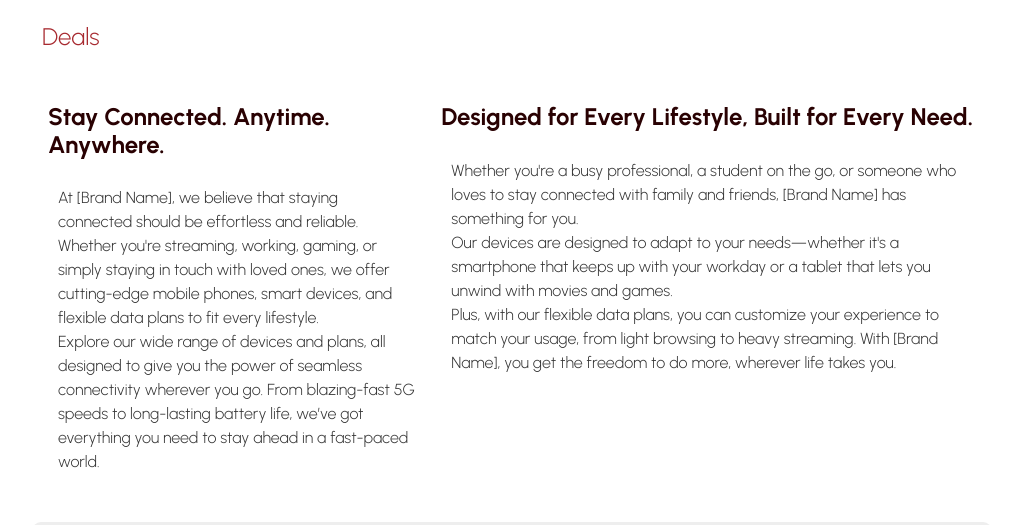
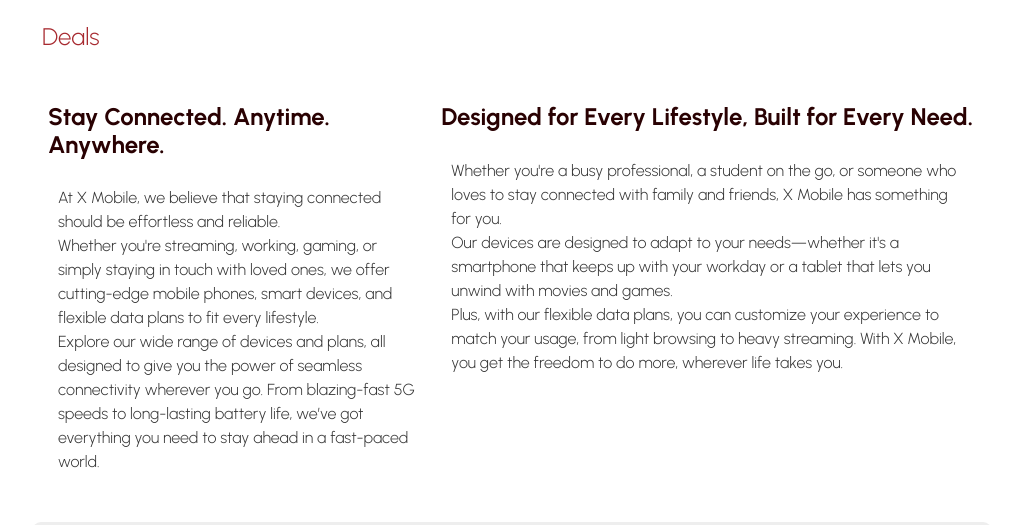
Before and after one commit to rubyyyyyg/mobile, a plain HTML site: page index.html in a window 1280 px wide. Shown: the part 80-605 px from the top of the page, without its empty margins (128-1151 px from the left). Drawn offline with Linux system fonts and the light colour scheme.

Commit message:
changes in index p

```diff
--- a/index.html
+++ b/index.html
@@ -47,11 +47,11 @@
         <div class="row">
             <div class="column small-12 medium-6 large-5">
                 <h2>Stay Connected. Anytime. Anywhere.</h2>
-                <p>At [Brand Name], we believe that staying connected should be effortless and reliable. <br> Whether you're streaming, working, gaming, or simply staying in touch with loved ones, we offer cutting-edge mobile phones, smart devices, and flexible data plans to fit every lifestyle. <br> Explore our wide range of devices and plans, all designed to give you the power of seamless connectivity wherever you go. From blazing-fast 5G speeds to long-lasting battery life, we’ve got everything you need to stay ahead in a fast-paced world.</p>
+                <p>At X Mobile, we believe that staying connected should be effortless and reliable. <br> Whether you're streaming, working, gaming, or simply staying in touch with loved ones, we offer cutting-edge mobile phones, smart devices, and flexible data plans to fit every lifestyle. <br> Explore our wide range of devices and plans, all designed to give you the power of seamless connectivity wherever you go. From blazing-fast 5G speeds to long-lasting battery life, we’ve got everything you need to stay ahead in a fast-paced world.</p>
             </div><!--end column-->
             <div class="column small-12 medium-6 large-7">
                 <h2>Designed for Every Lifestyle, Built for Every Need.</h2>
-                <p>Whether you're a busy professional, a student on the go, or someone who loves to stay connected with family and friends, [Brand Name] has something for you. <br> Our devices are designed to adapt to your needs—whether it's a smartphone that keeps up with your workday or a tablet that lets you unwind with movies and games. <br> Plus, with our flexible data plans, you can customize your experience to match your usage, from light browsing to heavy streaming. With [Brand Name], you get the freedom to do more, wherever life takes you.</p>
+                <p>Whether you're a busy professional, a student on the go, or someone who loves to stay connected with family and friends, X Mobile has something for you. <br> Our devices are designed to adapt to your needs—whether it's a smartphone that keeps up with your workday or a tablet that lets you unwind with movies and games. <br> Plus, with our flexible data plans, you can customize your experience to match your usage, from light browsing to heavy streaming. With X Mobile, you get the freedom to do more, wherever life takes you.</p>
             </div><!--end column-->
 
         </div> <!--end of row-->
```
